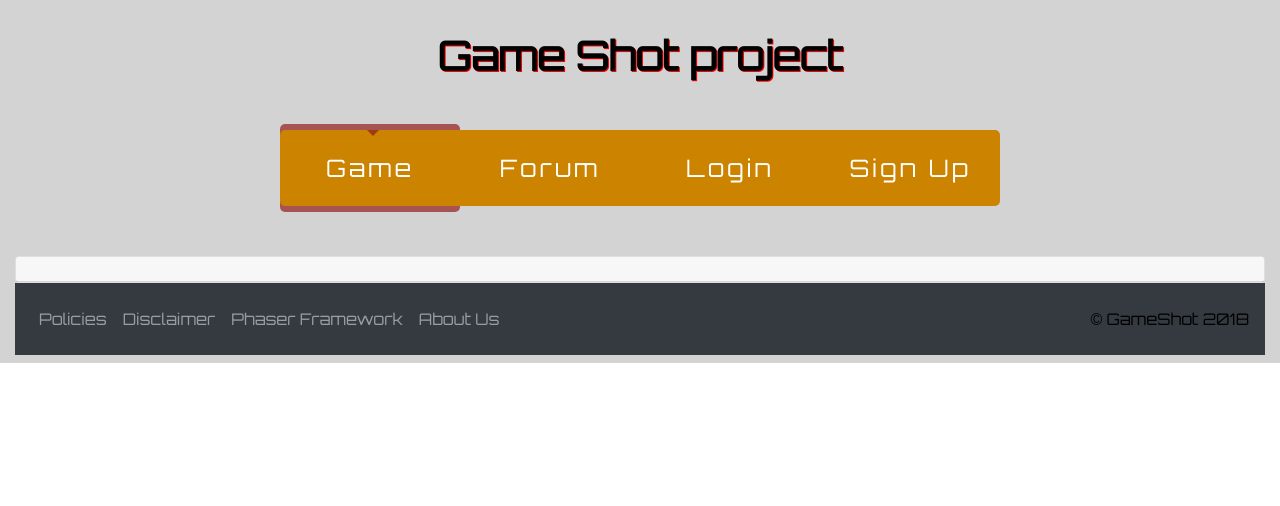
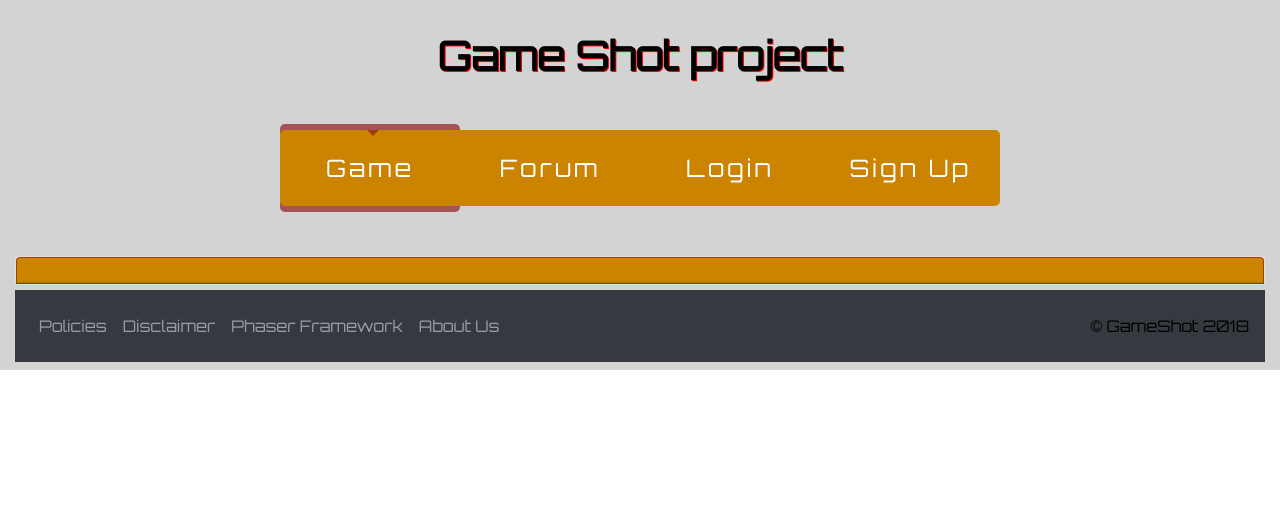
Before and after one commit to gameshot/gameshot.fun, a Symfony app: template templates/thread.html.twig in a window 1280 px wide. Shown: the top 506 px of the page. Run offline with Twig, Linux system fonts and the light colour scheme; the template is opened without the code that fills it, so the values that code supplies are empty; some libraries are stand-ins or nearby versions.

Commit message:
Forum/Thread/Post css

```diff
--- a/public/css/forum.css
+++ b/public/css/forum.css
@@ -1,5 +1,14 @@
+* {
+    box-sizing: border-box;
+    transition-duration: 0.3s;
+}
+
 .card {
     margin-bottom: 5px;
+}
+
+.card:last-child {
+    margin-bottom: 500px;
 }
 
 #container {
@@ -12,27 +21,86 @@
     border-radius: .25rem .25rem 0 0;
 }
 
-#container i {
+.card>i {
+    position: absolute;
+    right: 0;
     font-size: 2rem;
-    margin: auto 1rem auto 0;
+    margin: 10px 1rem;
+    color: rgba(0, 0, 0, 0.5);
 }
 
 .card h5 {
-    background-color: #CC8400;
+    background-color: rgba(0, 0, 0, 0);
 }
 
 .card-body:nth-child(odd) {
-    background-color: rgba(0, 0, 0, 0.05);
+    background-color: rgba(0, 0, 0, 0.07);
 }
 
-#categories:nth-child(even) {}
+.card-body:nth-child(odd):hover {
+    background-color: rgba(0, 0, 0, 0.1);
+}
 
-.card-body {
-    border-bottom: 1px solid rgba(0, 0, 0, 0.363);
+.card-body:nth-child(even):hover {
+    background-color: rgba(0, 0, 0, 0.035);
+}
+
+.card-body>i {
+    font-size: 1.2rem;
+    padding: 1.2rem;
+    margin-right: 1rem;
+    background-color: lightgray;
+    border-radius: 50%;
+    color: rgba(0, 0, 0, 0.5);
+}
+
+.card-body a {
     font-family: 'Cairo', sans-serif;
-    font-size: 1.1rem;
+    font-size: 1.2rem;
+    color: #CC8400;
 }
 
 .card-body:last-of-type {
     border: none;
 }
+
+/*
+    THREAD-TEMPLATE
+*/
+
+.card-header {
+    display: flex;
+    width: 100%;
+    justify-content: space-between;
+}
+
+#topicName {
+    margin: auto 0;
+}
+
+/*
+    POST-TEMPLATE
+*/
+.postContainer {
+    display: flex;
+    justify-content: center;
+    width: 100%;
+    min-height: 200px;
+    padding: 10px 0;
+    margin-bottom: 5px;
+    background-color: white;
+    border: 1px solid rgba(0, 0, 0, 0.1);
+    box-shadow: 0px 2px 0px rgba(0, 0, 0, 0.1);
+    border-radius: 3px;
+}
+
+.postContainer>.user {
+    margin: auto;
+    text-align-last: center;
+    width: 20%;
+}
+
+.postContainer>.post {
+    margin: auto;
+    width: 80%;
+}
--- a/public/scripts/forum.js
+++ b/public/scripts/forum.js
@@ -4,11 +4,15 @@ $(function () {
         if (getClass) {
             $(this).removeClass('fa-toggle-on');
             $(this).addClass('fa-toggle-off');
-            $('#categories').first().css('display', 'none');
+            $(this).nextAll("#categories").first().css('display', 'none');
+            $(this).nextAll("#container").first().css('background-color', 'rgba(204, 133, 0, 0.70)');
+            $(this).nextAll("#container").first().css('border-color', 'rgba(143, 21, 21, 0.70)');
         } else {
             $(this).removeClass('fa-toggle-off');
             $(this).addClass('fa-toggle-on');
-            $('#categories').first().css('display', 'initial');
+            $(this).nextAll("#categories").first().css('display', 'initial');
+            $(this).nextAll("#container").first().css('background-color', '#CC8400');
+            $(this).nextAll("#container").first().css('border-color', 'rgb(143, 21, 21)');
         }
     });
 });
--- a/templates/thread.html.twig
+++ b/templates/thread.html.twig
@@ -2,26 +2,38 @@
 
 {% block stylesheets %}
     {{ parent() }}
-    <link rel="stylesheet" type="text/css" href="/css/.css" />
+    <link rel="stylesheet" href="https://use.fontawesome.com/releases/v5.6.1/css/all.css" integrity="sha384-gfdkjb5BdAXd+lj+gudLWI+BXq4IuLW5IT+brZEZsLFm++aCMlF1V92rMkPaX4PP" crossorigin="anonymous">
+    <link rel="stylesheet" type="text/css" href="/css/forum.css"/>
 {% endblock %}
 
-
-{% block title %} GAME SHOT{% endblock %}
+{% block title %}
+    {{ threads[0].getTopic().getName() }}
+{% endblock %}
 
 {% block body %}
 
     <div class="card">
-        <h5 class="card-header d-flex justify-content-between">
-            <span>{{ threads[0].getTopic().getName() }}</span>
+
+        <div id="container">
+            <h5 class="card-header">
+                <span id="topicName">{{ threads[0].getTopic().getName() }}</span>
                 {% if is_granted('IS_AUTHENTICATED_FULLY') %}
-                <span><a href="{{ path('create_thread', { name : threads[0].getTopic().getName()|lower } ) }}" type="button" class="btn btn-dark">New thread</a></span>
+                    <span>
+                        <a href="{{ path('create_thread', { name : threads[0].getTopic().getName()|lower } ) }}" type="button" class="btn btn-dark">New thread</a>
+                    </span>
                 {% endif %}
             </h5>
+        </div>
+        <div id="categories">
             {% for thread in threads %}
                 <div class="card-body">
+                    <i class="fas fa-comment"></i>
                     <a href="/forum/{{ threads[0].getTopic().getLabel() }}/thread/{{ thread.getId() }}" class="card-link">{{ thread.getName()}}</a>
                 </div>
             {% endfor %}
         </div>
+    </div>
 
+    <script src='http://cdnjs.cloudflare.com/ajax/libs/jquery/2.1.3/jquery.min.js'></script>
+    <script src="/scripts/forum.js"></script>
 {% endblock %}
```
Also changed, not shown: templates/forum.html.twig (+6 -4 lines), templates/post.html.twig (+16 -11 lines), public/assets/img/forum/default-user.png (added). Lines whose indentation alone changed are shown as unchanged.
